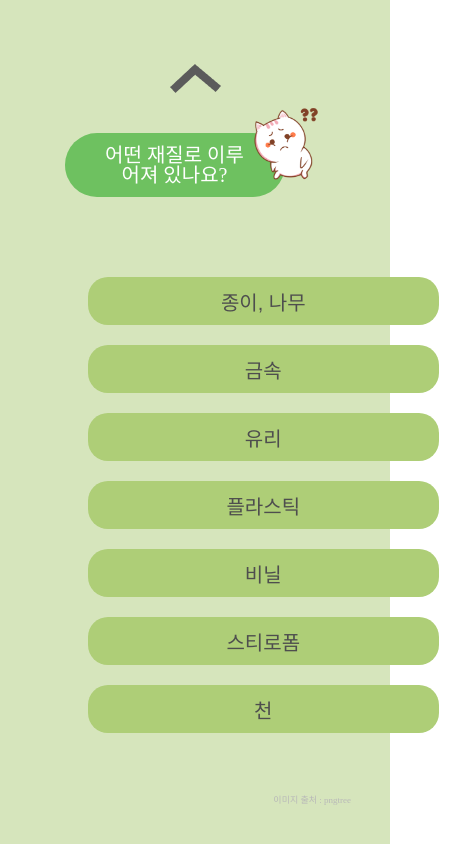
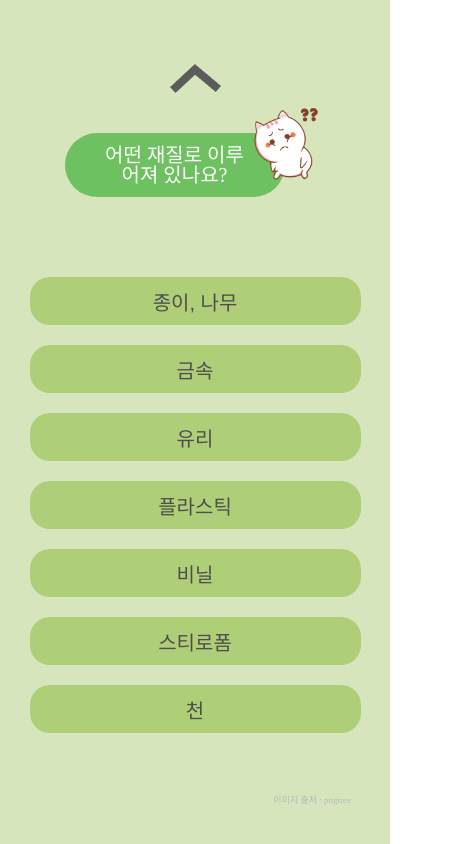
Before and after one commit to eco-coder/recycle-helper, a Next.js app: page / in a window 390 px wide. Shown: the part 844-1688 px from the top of the page, 449 px wide, since content can reach past the window. Built offline with nearby package versions, Linux system fonts and the light colour scheme.

Commit message:
Fix mobile ver. button bug

```diff
--- a/styles/QuestionCard.module.sass
+++ b/styles/QuestionCard.module.sass
@@ -113,9 +113,15 @@
         right: 40px
 
     .answerContainer
-        width: 95vw
+        width: 90vw
+        margin: 0 5vw
 
     .answer
         font-size: 20px
         height: 48px
-        width: 95vw
+        width: 90vw
+
+    .answerSelected
+        font-size: 20px
+        height: 48px
+        width: 90vw
```
